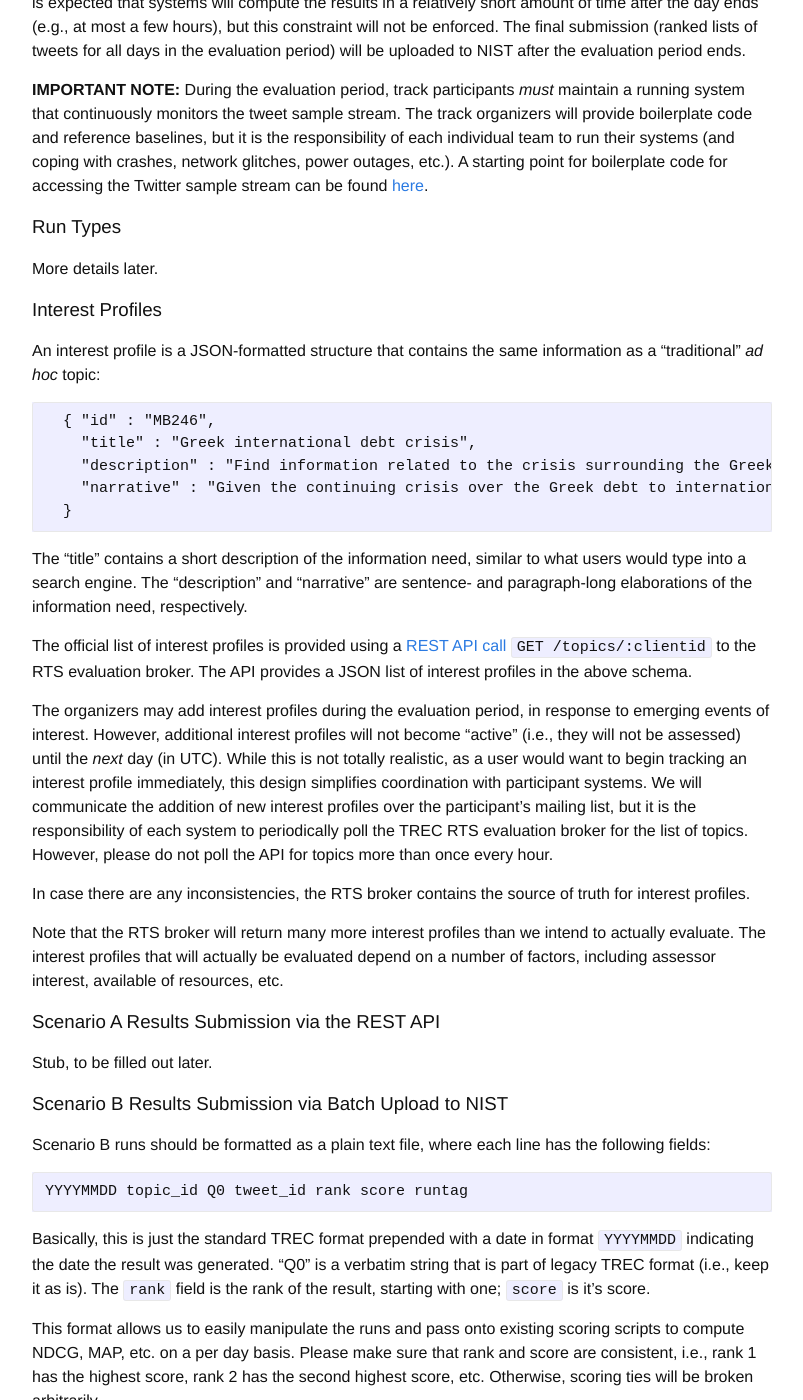
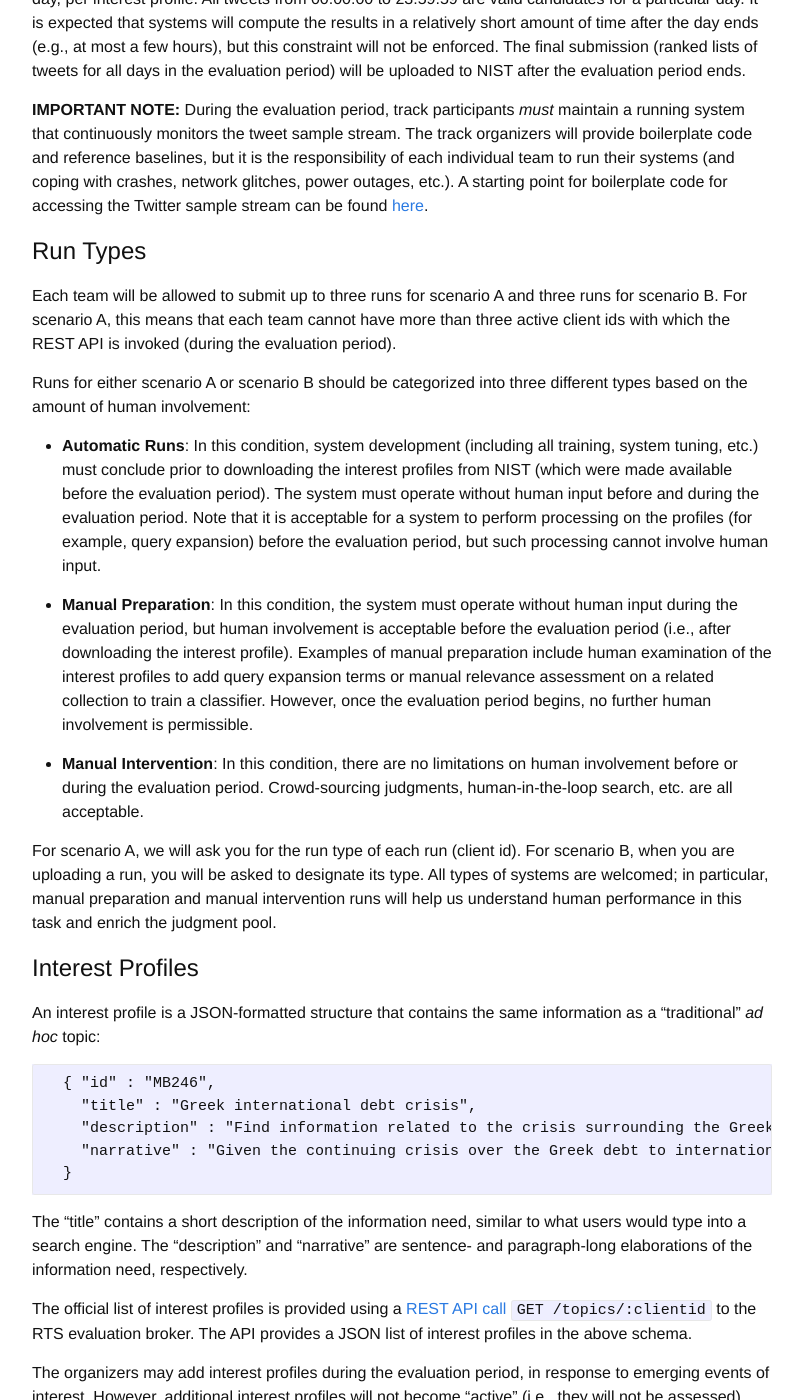
Before and after one commit to trecrts/trecrts.github.io, a Jekyll site: the page built from TREC2016-RTS-guidelines.md, in a window 1280 px wide and 1400 px high, scrolled down 880 px. Shown: the whole window, without its empty margins (238-1041 px from the left). Built offline with Jekyll 4.4.1, drawn with Linux system fonts in a browser that asks for light colours; some of the changed text lies outside the part shown.

Commit message:
Add info about run types.

````diff
--- a/TREC2016-RTS-guidelines.md
+++ b/TREC2016-RTS-guidelines.md
@@ -2,9 +2,9 @@
 layout: default
 ---
 
-## TREC 2016 Real-Time Summarization (RTS) Track Guidelines
+# TREC 2016 Evaluation Guidelines (DRAFT)
 
-### Overview
+## Overview
 
 The TREC 2016 Real-Time Summarization evaluation will take place
 from August 2, 2016 00:00:00 UTC to August 11, 2016 23:59:59
@@ -52,11 +52,47 @@ power outages, etc.). A starting point for boilerplate code for
 accessing the Twitter sample stream can be found
 [here](https://github.com/lintool/twitter-tools/wiki/Sampling-the-public-Twitter-stream).
 
-### Run Types
+## Run Types
 
-More details later.
+Each team will be allowed to submit up to three runs for scenario A
+and three runs for scenario B. For scenario A, this means that each
+team cannot have more than three active client ids with which the REST
+API is invoked (during the evaluation period).
 
-### Interest Profiles
+Runs for either scenario A or scenario B should be categorized into
+three different types based on the amount of human involvement:
+
++ **Automatic Runs**: In this condition, system development (including
+all training, system tuning, etc.) must conclude prior to downloading
+the interest profiles from NIST (which were made available before the
+evaluation period).  The system must operate without human input
+before and during the evaluation period. Note that it is acceptable
+for a system to perform processing on the profiles (for example, query
+expansion) before the evaluation period, but such processing cannot
+involve human input.
+
++ **Manual Preparation**: In this condition, the system must operate
+without human input during the evaluation period, but human
+involvement is acceptable before the evaluation period (i.e., after
+downloading the interest profile). Examples of manual preparation
+include human examination of the interest profiles to add query
+expansion terms or manual relevance assessment on a related collection
+to train a classifier. However, once the evaluation period begins, no
+further human involvement is permissible.
+
++ **Manual Intervention**: In this condition, there are no limitations
+on human involvement before or during the evaluation
+period. Crowd-sourcing judgments, human-in-the-loop search, etc. are
+all acceptable.
+
+For scenario A, we will ask you for the run type of each run (client
+id).  For scenario B, when you are uploading a run, you will be asked
+to designate its type. All types of systems are welcomed; in
+particular, manual preparation and manual intervention runs will help
+us understand human performance in this task and enrich the judgment
+pool.
+
+## Interest Profiles
 
 An interest profile is a JSON-formatted structure that contains the
 same information as a "traditional" *ad hoc* topic:
@@ -99,11 +135,22 @@ we intend to actually evaluate. The interest profiles that will
 actually be evaluated depend on a number of factors, including
 assessor interest, available of resources, etc.
 
-### Scenario A Results Submission via the REST API
+## Scenario A Results Submission via the REST API
 
-Stub, to be filled out later.
+A system for scenario A must deliver results in real time to the RTS
+evaluation broker. This is accomplished via a [REST
+API](https://github.com/trecrts/trecrts-eval/tree/master/trecrts-server).
+That is, whenever a tweet is identified as relevant to a particular
+interest profile, the system must invoke the following call on the evaluation broker:
 
-### Scenario B Results Submission via Batch Upload to NIST
+```
+POST /tweet/:topid/:tweetid/:clientid
+```
+
+The broker will record the API invocation time as the time the
+notification was pushed.
+
+## Scenario B Results Submission via Batch Upload to NIST
 
 Scenario B runs should be formatted as a plain text file, where each
 line has the following fields:
@@ -123,3 +170,7 @@ existing scoring scripts to compute NDCG, MAP, etc. on a per day
 basis. Please make sure that rank and score are consistent, i.e., rank
 1 has the highest score, rank 2 has the second highest score,
 etc. Otherwise, scoring ties will be broken arbitrarily.
+
+## Evaluation
+
+More details later.
````
